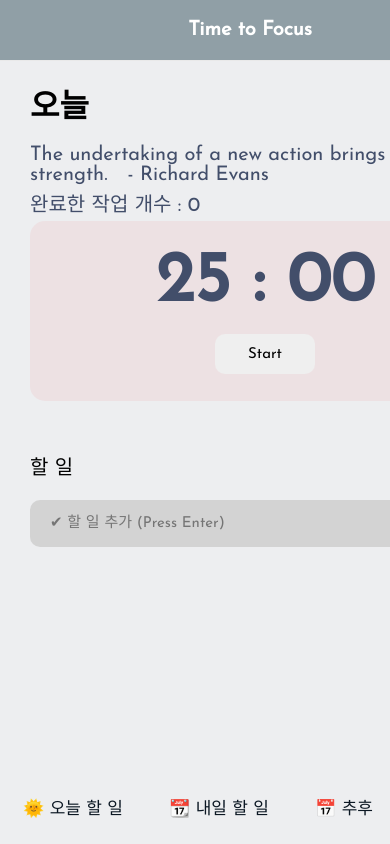
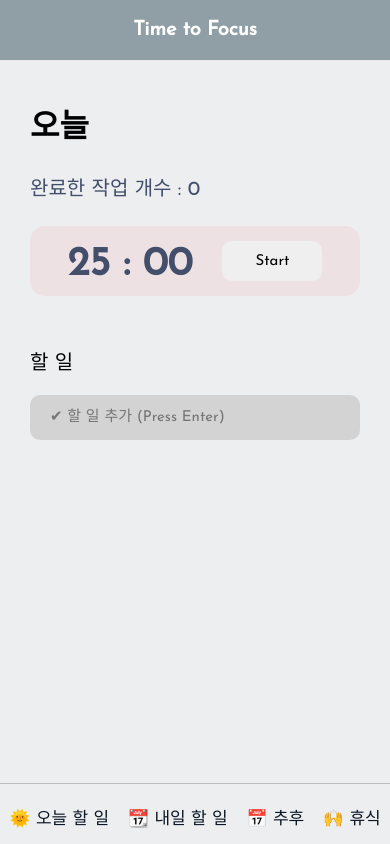
Before and after one commit to miraclee1226/Time-to-focus, a React (Create React App) app: page / in a window 390 px wide. Built offline with nearby package versions, Linux system fonts and the light colour scheme; a web font is replaced by a local one.

Commit message:
Media query

```diff
--- a/src/App.css
+++ b/src/App.css
@@ -1,4 +1,5 @@
 @import url('https://fonts.googleapis.com/css2?family=DynaPuff&family=Josefin+Sans&family=Silkscreen&display=swap');
+
 
 *{
   margin: 0;
@@ -138,6 +139,10 @@ body {
   margin-bottom: 30px;
 }
 
+.inputButton2 {
+  margin-bottom: 30px;
+}
+
 .insertBox {
   width: 1160px;
   height: 45px;
@@ -164,22 +169,23 @@ body {
   background-color: rgb(233, 233, 233);
 }
 
-.app {
+body {
   overflow: scroll;
 }
 
-.app::-webkit-scrollbar {
-  width: 4px;
+body::-webkit-scrollbar {
+  width: 10px;
   height: 2px;
 }
-.app::-webkit-scrollbar-track {
+
+body::-webkit-scrollbar-track {
   background-color: transparent;
 }
-.app::-webkit-scrollbar-thumb {
-  border-radius: 1px;
-  background-color:darkgrey
+body::-webkit-scrollbar-thumb {
+  border-radius: 5px;
+  background-color:#909fa6;
 }
-.app::-webkit-scrollbar-button {
+body::-webkit-scrollbar-button {
   width: 0;
   height: 0;
 }
@@ -190,6 +196,7 @@ body {
   flex-direction: column;
   align-items: center;
 }
+
 .minAndsec {
   font-size: 70px;
   color: #424e6a;
@@ -294,21 +301,27 @@ svg {
   background-color: #Efeff1;
 }
 
-@media screen and (max-width: 390px) {
+@media screen and (max-width: 768px) {
 
   .header {
-    width: 500px;
+    position: fixed;
+    width: 100%;
   }
 
   /*Left Navigation Bar*/
   .leftNav {
     position: fixed;
     margin-left: 0;
-    width: 500px;
-    height: 50px;
+    width: 100%;
+    height: 40px;
     bottom: 0px;
+    padding-top: 20px;
     border-radius: 0px;
     background-color: #edeef0;
+    border-top-style: solid;
+    border-top-color: #bdbebd;
+    border-top-width: 0.4px;
+
   }
 
   .leftNav a {
@@ -322,14 +335,20 @@ svg {
     height: 0px;
   }
 
-  /*Time*/
+  .todayContent h1 {
+    margin-bottom: 0;
+  }
+  .quotes {
+    display: none;
+  }
+
   .nowTime {
     display: none;
   }
 
   .todoContent {
-    margin-left: 30px;
-    margin-top: 80px;
+    padding: 100px 30px 0 30px;
+    margin: 0;
   }
 
   .todayContent {
@@ -340,17 +359,72 @@ svg {
     margin-left: 0px;
   }
 
+  /*Timer*/
+
+  .timer {
+    flex-direction: row;
+
+  }
+
   .mainAndtimer {
+    width: 100%;
     flex-direction: column;
+  }
+
+  .homeTimer {
+    width: 100%;
+    height: 50px;
+    padding: 10px 0;
+
+  }
+
+  .minAndsec {
+    margin: 7px 30px 0 0;
+    font-size: 40px;
+  }
+
+  .timerBtns {
+    width: 100px;
+  }
+
+  .timerBtns button {
+    margin-bottom: 0px;
   }
 
   .todayMainContent {
     background-color: #edeef0;
-    width: 420px;
+    width: 100%;
     height: 80px;
     padding-left: 0px;
     font-size: 20px;
     border-radius: 0px;
   }
 
+  .insertBox {
+    width: 100%;
+    box-sizing: border-box;
+  }
+
+  .todolistitemStyle {
+    width: 100%;
+    height: 40px;
+    box-sizing: border-box;
+  }
+
+  .checkbox svg{
+    width: 20px;
+    height: 20px;
+ }
+
+ .removebox {
+  width: 20px;
+  height: 20px;
 }
+
+/*Scroll Bar*/
+body::-webkit-scrollbar {
+  width: 5px;
+  height: 2px;
+}
+
+}
```
